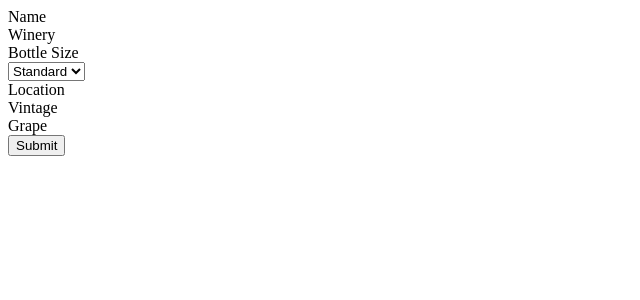
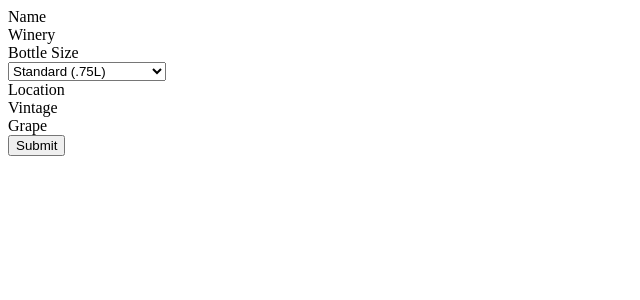
Before and after one commit to cpearce31/wine-mate-front-end, a Node project: template app/templates/components/wl-editor.hbs in a window 1280 px wide. Shown: the top 300 px of the page, without its empty margins (0-640 px from the left). Run offline with Node 20 templates, Linux system fonts and the light colour scheme; the template is opened without the code that fills it, so the values that code supplies are empty.

Commit message:
Adds bottle size information to select windows. Closes #54

```diff
--- a/app/templates/components/wl-editor.hbs
+++ b/app/templates/components/wl-editor.hbs
@@ -20,8 +20,18 @@
 <div class="form-group">
   <label for="size">Bottle Size</label><br>
   <select id="size" class="form-control">
-    <option value="Standard">Standard</option>
-    <option value="Half">Half</option>
+    <option value="Split">Split (.187L)</option>
+    <option value="Half">Half (.375L)</option>
+    <option value="Standard" selected="selected">Standard (.75L)</option>
+    <option value="Magnum">Magnum (1.5L)</option>
+    <option value="Marie-Jeanne">Marie-Jeanne (2.25L)</option>
+    <option value="Double Magnum">Double Magnum (3L)</option>
+    <option value="Jeroboam">Jeroboam (5L)</option>
+    <option value="Imperiale">Imperiale (6L)</option>
+    <option value="Salmanazar">Salmanazar (9L)</option>
+    <option value="Balthazar">Balthazar (12L)</option>
+    <option value="Nebuchadnezzar">Nebuchadnezzar (15L)</option>
+    <option value="Melchior">Melchior (18L)</option>
   </select>
 </div>
 
```
Also changed, not shown: app/templates/components/inv-editor.hbs (+12 -2 lines).
